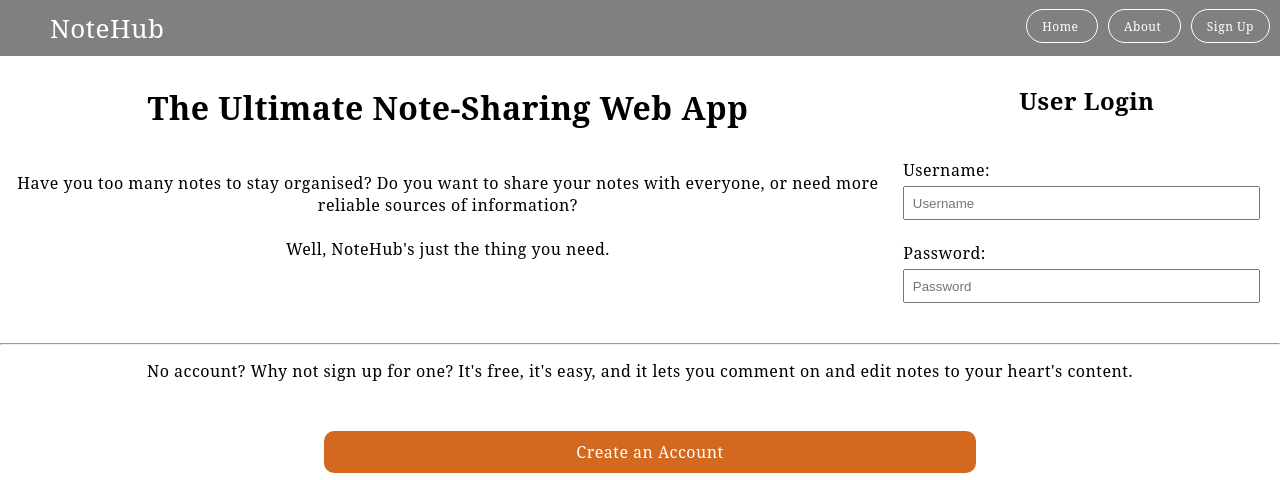
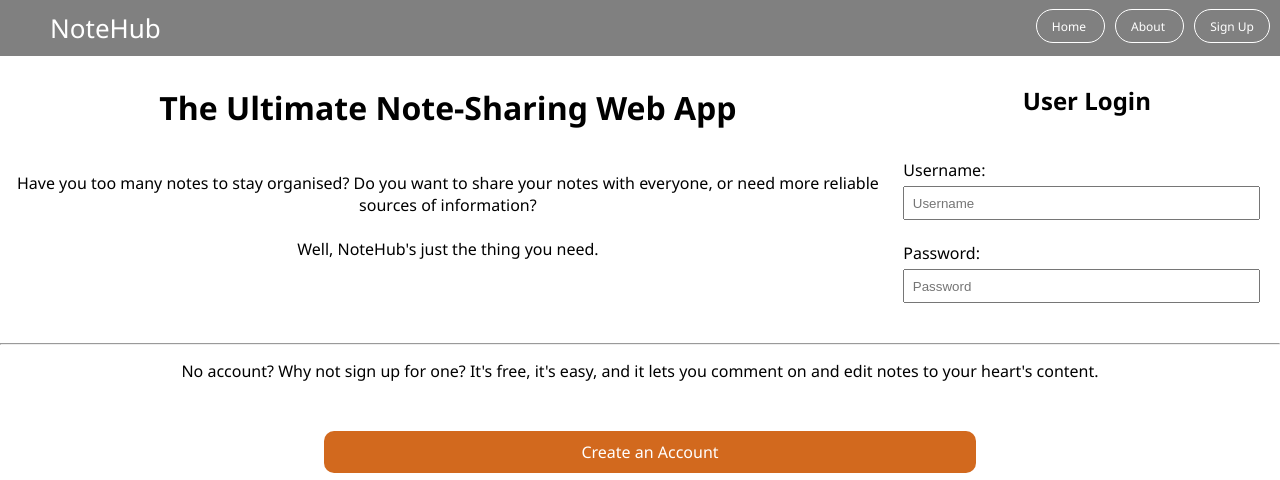
Before and after one commit to ISProject-NoteHub/NoteHub, a PHP site: page /index.html in a window 1280 px wide. Shown: the top 480 px of the page. Run offline with PHP 8.4, Linux system fonts and the light colour scheme.

Commit message:
Update new-styling.css

```diff
--- a/new-styling.css
+++ b/new-styling.css
@@ -1,7 +1,6 @@
 body {
-  font-family: "serif";
+  font-family: "Segoe UI", "Helvetica", "sans-serif";
   cursor: default;
-  letter-spacing: 0.5px;
 }
 
 #Page-TitleBar {
```
